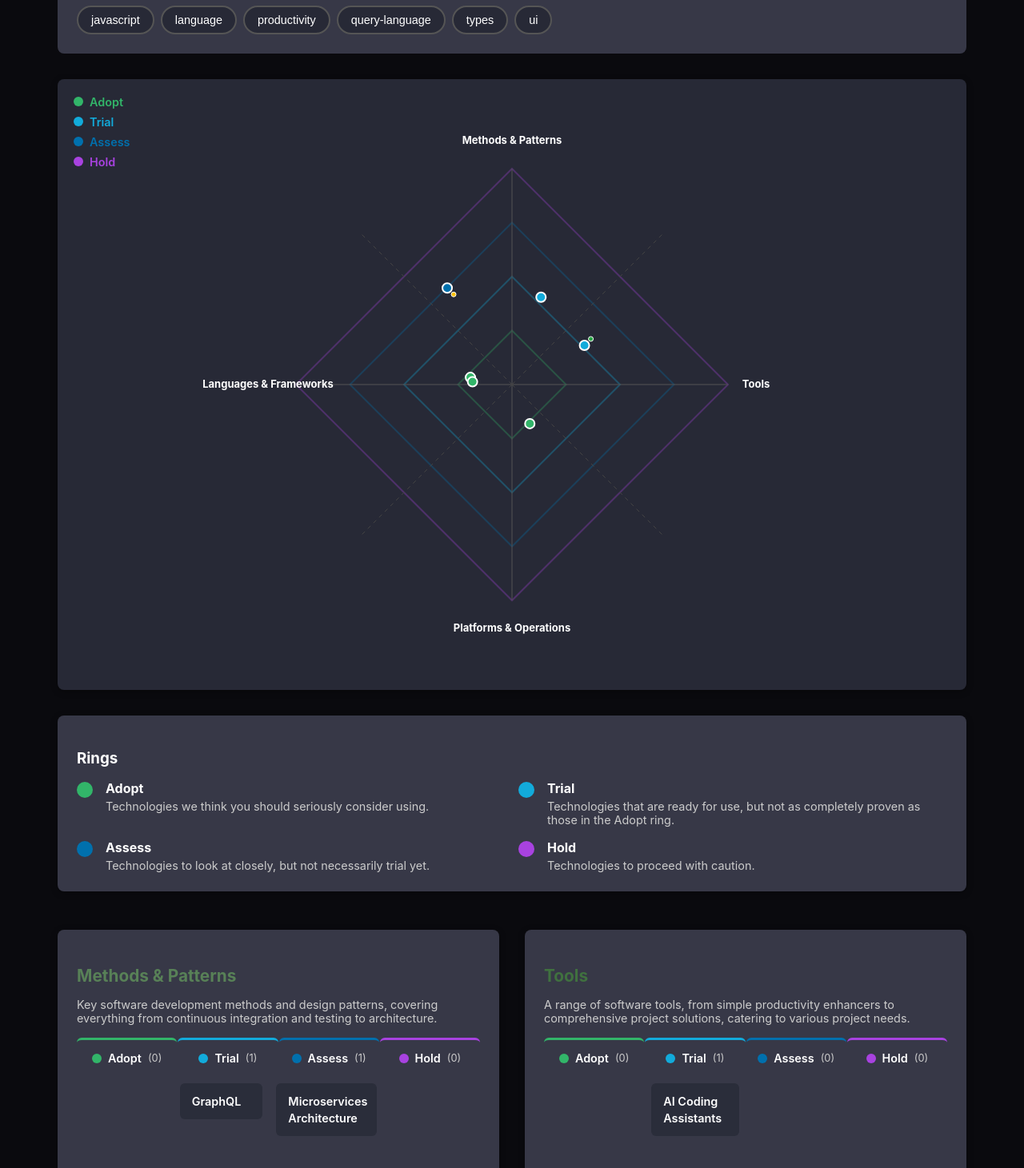
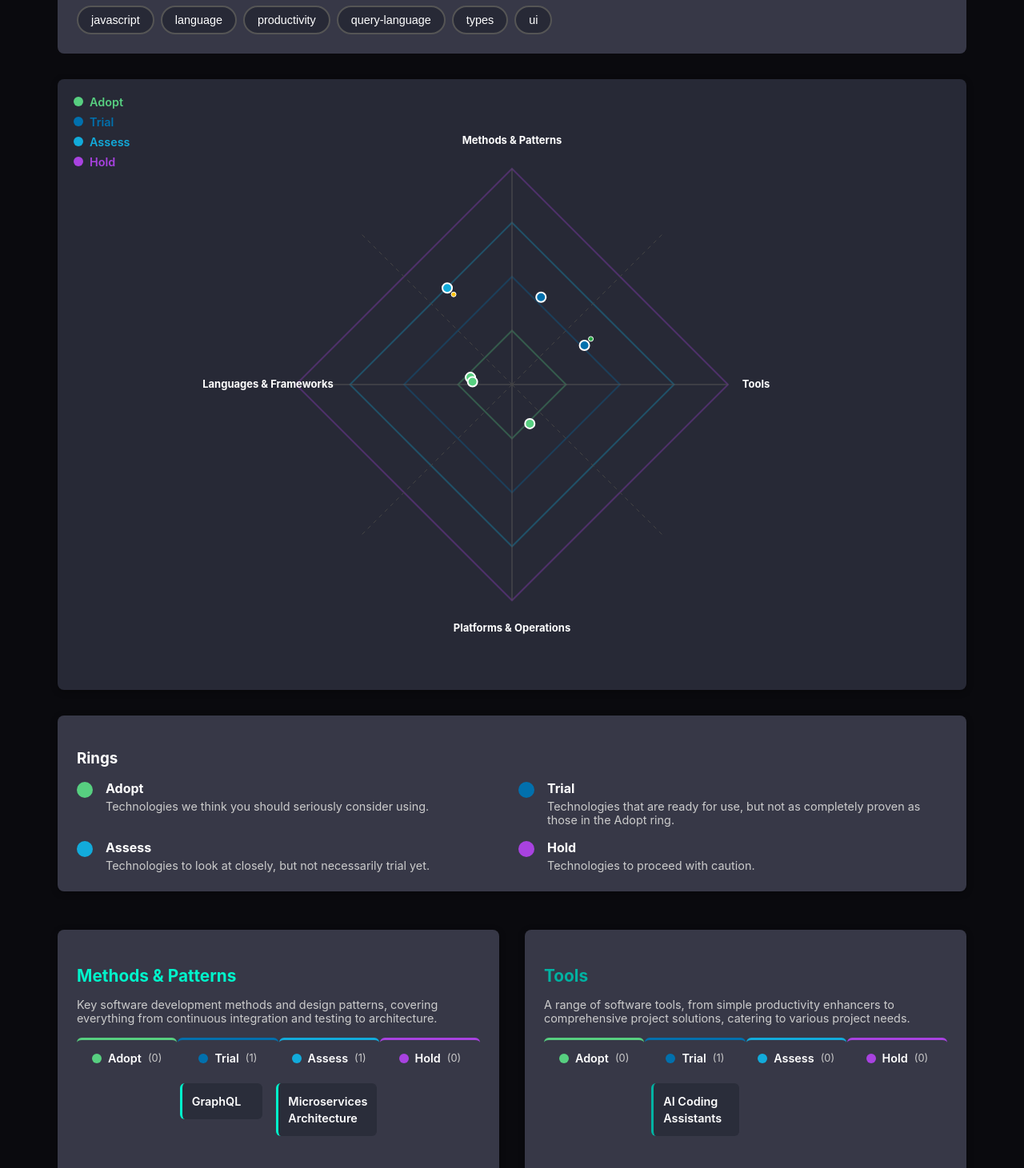
Before and after one commit to fabigr8/easy-techradar, a Next.js app: page / in a window 1280 px wide. Shown: the part 469-1930 px from the top of the page at 80% size. Built offline with nearby package versions, Linux system fonts and the light colour scheme.

Commit message:
changed category dimension colors

```diff
--- a/components/RadarChart.js
+++ b/components/RadarChart.js
@@ -1,5 +1,6 @@
 import React, { useState } from 'react';
 import Link from 'next/link';
+import { getRingColor, getDimensionColor } from '../lib/colorUtils';
 import styles from './RadarChart.module.css';
 
 export default function RadarChart({ dimensions, technologies, selectedRing = null }) {
@@ -71,12 +72,12 @@ export default function RadarChart({ dimensions, technologies, selectedRing = nu
     position: getTechPosition(tech)
   }));
 
-  // Get ring colors from your data
+  // Get ring colors from new color scheme
   const ringColors = {
-    adopt: '#32B569',
-    trial: '#12ABDB',
-    assess: '#0070AD',
-    hold: '#A842E0'
+    adopt: getRingColor(0),
+    trial: getRingColor(1),
+    assess: getRingColor(2),
+    hold: getRingColor(3)
   };
 
   return (
@@ -242,12 +243,12 @@ export default function RadarChart({ dimensions, technologies, selectedRing = nu
       {/* Ring labels */}
       <div className={styles.ringLabels}>
         {[
-          { id: 'adopt', name: 'Adopt', color: '#32B569' },
-          { id: 'trial', name: 'Trial', color: '#12ABDB' },
-          { id: 'assess', name: 'Assess', color: '#0070AD' },
-          { id: 'hold', name: 'Hold', color: '#A842E0' }
+          { id: 'adopt', name: 'Adopt', colorIndex: 0 },
+          { id: 'trial', name: 'Trial', colorIndex: 1 },
+          { id: 'assess', name: 'Assess', colorIndex: 2 },
+          { id: 'hold', name: 'Hold', colorIndex: 3 }
         ].map(ring => (
-          <div key={ring.id} className={styles.ringLabel} style={{ color: ring.color }}>
+          <div key={ring.id} className={styles.ringLabel} style={{ color: getRingColor(ring.colorIndex) }}>
             {ring.name}
           </div>
         ))}
--- a/components/TechnologyList.js
+++ b/components/TechnologyList.js
@@ -1,8 +1,9 @@
 import Link from 'next/link';
 import { getRingColor } from '../lib/dataLoader';
+import { getDimensionColorClass, getRingColorClass, getRingIndex } from '../lib/colorUtils';
 import styles from './TechnologyList.module.css';
 
-export default function TechnologyList({ technologies, dimension, rings }) {
+export default function TechnologyList({ technologies, dimension, dimensionIndex = 0, rings }) {
   // Group technologies by ring - filter by the specific dimension
   const techsByRing = rings.reduce((acc, ring) => {
     acc[ring.id] = technologies
@@ -15,13 +16,12 @@ export default function TechnologyList({ technologies, dimension, rings }) {
     <div className={styles.technologyTable}>
       {/* Table Header with Ring Names */}
       <div className={styles.tableHeader}>
-        {rings.map(ring => (
+        {rings.map((ring, ringIndex) => (
           <div
             key={ring.id}
-            className={styles.headerCell}
-            style={{ borderTopColor: ring.color }}
+            className={`${styles.headerCell} ${getRingColorClass(ringIndex, 'border')}`}
           >
-            <div className={styles.ringIndicator} style={{ backgroundColor: ring.color }}></div>
+            <div className={`${styles.ringIndicator} ${getRingColorClass(ringIndex, 'bg')}`}></div>
             <span className={styles.ringName}>{ring.name}</span>
             <span className={styles.techCount}>({techsByRing[ring.id].length})</span>
           </div>
@@ -39,8 +39,7 @@ export default function TechnologyList({ technologies, dimension, rings }) {
                 <Link
                   key={tech.id}
                   href={`/technologies/${tech.id}`}
-                  className={styles.techItem}
-                  style={{ '--dimension-color': dimension?.color || '#32B569' }}
+                  className={`${styles.techItem} ${getDimensionColorClass(dimensionIndex, 'border')}`}
                 >
                   <span className={styles.techName}>{tech.name}</span>
                 </Link>
--- a/components/TechnologyList.module.css
+++ b/components/TechnologyList.module.css
@@ -67,7 +67,8 @@
 
 .techItem:hover {
   background: #373847;
-  border-left-color: var(--dimension-color, #32B569);
+  border-left-width: 3px;
+  border-left-style: solid;
   transform: translateX(2px);
 }
 
--- /dev/null
+++ b/lib/colorUtils.js
@@ -0,0 +1,98 @@
+// Color mapping utilities for consistent theming across the app
+
+// Dimension color classes (ordered)
+export const dimensionColorClasses = [
+  'color_dim1',   // rgb(0, 244, 203)
+  'color_dim2',   // rgb(0, 178, 162)
+  'color_dim3',   // rgb(15, 135, 138)
+  'color_dim4',   // rgb(15, 106, 115)
+  'color_dim5'    // rgb(15, 67, 74)
+];
+
+export const dimensionBgColorClasses = [
+  'bg_color_dim1',
+  'bg_color_dim2',
+  'bg_color_dim3',
+  'bg_color_dim4',
+  'bg_color_dim5'
+];
+
+export const dimensionBorderColorClasses = [
+  'border_color_dim1',
+  'border_color_dim2',
+  'border_color_dim3',
+  'border_color_dim4',
+  'border_color_dim5'
+];
+
+// Ring color classes (ordered: adopt, trial, assess, hold)
+export const ringColorClasses = [
+  'color_ring1',   // rgb(87, 207, 128) - adopt
+  'color_ring2',   // rgb(1, 112, 173) - trial
+  'color_ring3',   // rgb(18, 171, 219) - assess
+  'color_ring4'    // rgb(168, 66, 224) - hold
+];
+
+export const ringBgColorClasses = [
+  'bg_color_ring1',
+  'bg_color_ring2',
+  'bg_color_ring3',
+  'bg_color_ring4'
+];
+
+export const ringBorderColorClasses = [
+  'border_color_ring1',
+  'border_color_ring2',
+  'border_color_ring3',
+  'border_color_ring4'
+];
+
+// Color values for programmatic use (charts, etc.)
+export const dimensionColors = [
+  'rgb(0, 244, 203)',
+  'rgb(0, 178, 162)',
+  'rgb(15, 135, 138)',
+  'rgb(15, 106, 115)',
+  'rgb(15, 67, 74)'
+];
+
+export const ringColors = [
+  'rgb(87, 207, 128)',  // adopt
+  'rgb(1, 112, 173)',   // trial
+  'rgb(18, 171, 219)',  // assess
+  'rgb(168, 66, 224)'   // hold
+];
+
+// Helper functions
+export function getDimensionColorClass(dimensionIndex, type = 'color') {
+  const classes = {
+    color: dimensionColorClasses,
+    bg: dimensionBgColorClasses,
+    border: dimensionBorderColorClasses
+  };
+  return classes[type][dimensionIndex] || classes[type][0];
+}
+
+export function getRingColorClass(ringIndex, type = 'color') {
+  const classes = {
+    color: ringColorClasses,
+    bg: ringBgColorClasses,
+    border: ringBorderColorClasses
+  };
+  return classes[type][ringIndex] || classes[type][0];
+}
+
+export function getDimensionColor(dimensionIndex) {
+  return dimensionColors[dimensionIndex] || dimensionColors[0];
+}
+
+export function getRingColor(ringIndex) {
+  return ringColors[ringIndex] || ringColors[0];
+}
+
+// Ring order mapping
+export const ringOrder = ['adopt', 'trial', 'assess', 'hold'];
+
+export function getRingIndex(ringId) {
+  return ringOrder.indexOf(ringId);
+}
--- a/lib/dataLoader.js
+++ b/lib/dataLoader.js
@@ -1,4 +1,5 @@
 import radarConfig from '../data/radar-config.json';
+import { getRingColor as getUtilRingColor, getDimensionColor as getUtilDimensionColor, getRingIndex } from './colorUtils';
 
 export function getRadarData() {
   return radarConfig;
@@ -49,32 +50,37 @@ export function getTechnologyDetails(slug) {
   return technology;
 }
 
-// Helper function to get ring color
+// Helper function to get ring color using new color scheme
 export function getRingColor(ringId, alpha = 1) {
-  const rings = getRings();
-  const ring = rings.find(r => r.id === ringId);
-  if (!ring) return `rgba(128, 128, 128, ${alpha})`;
+  const ringIndex = getRingIndex(ringId);
+  const color = getUtilRingColor(ringIndex);
 
-  // Convert hex to rgba
-  const hex = ring.color.replace('#', '');
-  const r = parseInt(hex.substr(0, 2), 16);
-  const g = parseInt(hex.substr(2, 2), 16);
-  const b = parseInt(hex.substr(4, 2), 16);
+  if (alpha === 1) return color;
 
-  return `rgba(${r}, ${g}, ${b}, ${alpha})`;
+  // Convert rgb to rgba with alpha
+  const rgbMatch = color.match(/rgb\((\d+),\s*(\d+),\s*(\d+)\)/);
+  if (rgbMatch) {
+    const [, r, g, b] = rgbMatch;
+    return `rgba(${r}, ${g}, ${b}, ${alpha})`;
+  }
+
+  return color;
 }
 
-// Helper function to get dimension color
+// Helper function to get dimension color using new color scheme
 export function getDimensionColor(dimensionId, alpha = 1) {
   const dimensions = getDimensions();
-  const dimension = dimensions.find(d => d.id === dimensionId);
-  if (!dimension) return `rgba(128, 128, 128, ${alpha})`;
+  const dimensionIndex = dimensions.findIndex(d => d.id === dimensionId);
+  const color = getUtilDimensionColor(dimensionIndex);
 
-  // Convert hex to rgba
-  const hex = dimension.color.replace('#', '');
-  const r = parseInt(hex.substr(0, 2), 16);
-  const g = parseInt(hex.substr(2, 2), 16);
-  const b = parseInt(hex.substr(4, 2), 16);
+  if (alpha === 1) return color;
 
-  return `rgba(${r}, ${g}, ${b}, ${alpha})`;
+  // Convert rgb to rgba with alpha
+  const rgbMatch = color.match(/rgb\((\d+),\s*(\d+),\s*(\d+)\)/);
+  if (rgbMatch) {
+    const [, r, g, b] = rgbMatch;
+    return `rgba(${r}, ${g}, ${b}, ${alpha})`;
+  }
+
+  return color;
 }
--- a/pages/index.js
+++ b/pages/index.js
@@ -2,6 +2,7 @@ import { useState } from 'react';
 import Head from 'next/head';
 import Link from 'next/link';
 import { getRadarData } from '../lib/dataLoader';
+import { getDimensionColorClass, getRingColorClass, getRingIndex } from '../lib/colorUtils';
 import RadarChart from '../components/RadarChart';
 import TechnologyList from '../components/TechnologyList';
 import styles from '../styles/Home.module.css';
@@ -71,7 +72,7 @@ export default function Home({ radarData }) {
                   <button
                     key={ring.id}
                     className={`${styles.ringBtn} ${selectedRing === ring.id ? styles.active : ''}`}
-                    style={{ '--ring-color': ring.color }}
+                    data-ring-color={getRingIndex(ring.id) + 1}
                     onClick={() => setSelectedRing(ring.id)}
                   >
                     {ring.name}
@@ -107,11 +108,10 @@ export default function Home({ radarData }) {
           <div className={styles.legend}>
             <h3>Rings</h3>
             <div className={styles.legendItems}>
-              {radarData.rings.map(ring => (
+              {radarData.rings.map((ring, index) => (
                 <div key={ring.id} className={styles.legendItem}>
                   <div
-                    className={styles.legendColor}
-                    style={{ backgroundColor: ring.color }}
+                    className={`${styles.legendColor} ${getRingColorClass(index, 'bg')}`}
                   ></div>
                   <div>
                     <strong>{ring.name}</strong>
@@ -124,15 +124,16 @@ export default function Home({ radarData }) {
 
           {/* Technology Lists by Dimension */}
           <div className={styles.dimensionsGrid}>
-            {radarData.dimensions.map(dimension => (
+            {radarData.dimensions.map((dimension, index) => (
               <div key={dimension.id} className={styles.dimensionSection}>
-                <h3 style={{ color: dimension.color }}>{dimension.name}</h3>
+                <h3 className={getDimensionColorClass(index)}>{dimension.name}</h3>
                 <p className={styles.dimensionDescription}>{dimension.description}</p>
                 <TechnologyList
                   technologies={filteredTechnologies.filter(tech =>
                     tech.dimension === dimension.id
                   )}
                   dimension={dimension}
+                  dimensionIndex={index}
                   rings={radarData.rings}
                 />
               </div>
--- a/styles/globals.css
+++ b/styles/globals.css
@@ -72,3 +72,38 @@ input:focus, select:focus, button:focus {
   background: transparent;
   color: #FFF;
 }
+
+/* Color Schema - Dimensions */
+.color_dim1 { color: rgb(0, 244, 203) !important; }
+.color_dim2 { color: rgb(0, 178, 162) !important; }
+.color_dim3 { color: rgb(15, 135, 138) !important; }
+.color_dim4 { color: rgb(15, 106, 115) !important; }
+.color_dim5 { color: rgb(15, 67, 74) !important; }
+
+.bg_color_dim1 { background-color: rgb(0, 244, 203) !important; }
+.bg_color_dim2 { background-color: rgb(0, 178, 162) !important; }
+.bg_color_dim3 { background-color: rgb(15, 135, 138) !important; }
+.bg_color_dim4 { background-color: rgb(15, 106, 115) !important; }
+.bg_color_dim5 { background-color: rgb(15, 67, 74) !important; }
+
+.border_color_dim1 { border-color: rgb(0, 244, 203) !important; }
+.border_color_dim2 { border-color: rgb(0, 178, 162) !important; }
+.border_color_dim3 { border-color: rgb(15, 135, 138) !important; }
+.border_color_dim4 { border-color: rgb(15, 106, 115) !important; }
+.border_color_dim5 { border-color: rgb(15, 67, 74) !important; }
+
+/* Color Schema - Rings */
+.color_ring1 { color: rgb(87, 207, 128) !important; }
+.color_ring2 { color: rgb(1, 112, 173) !important; }
+.color_ring3 { color: rgb(18, 171, 219) !important; }
+.color_ring4 { color: rgb(168, 66, 224) !important; }
+
+.bg_color_ring1 { background-color: rgb(87, 207, 128) !important; }
+.bg_color_ring2 { background-color: rgb(1, 112, 173) !important; }
+.bg_color_ring3 { background-color: rgb(18, 171, 219) !important; }
+.bg_color_ring4 { background-color: rgb(168, 66, 224) !important; }
+
+.border_color_ring1 { border-color: rgb(87, 207, 128) !important; }
+.border_color_ring2 { border-color: rgb(1, 112, 173) !important; }
+.border_color_ring3 { border-color: rgb(18, 171, 219) !important; }
+.border_color_ring4 { border-color: rgb(168, 66, 224) !important; }
```
Also changed, not shown: pages/overview.js (+3 -8 lines), pages/technologies/[id].js (+3 -7 lines), styles/Home.module.css (+26 -5 lines), styles/Overview.module.css (+5 -15 lines).
